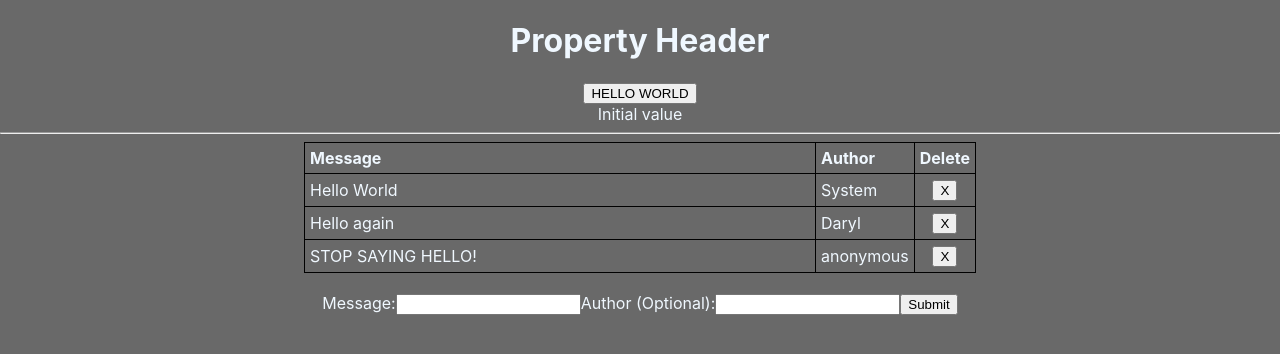
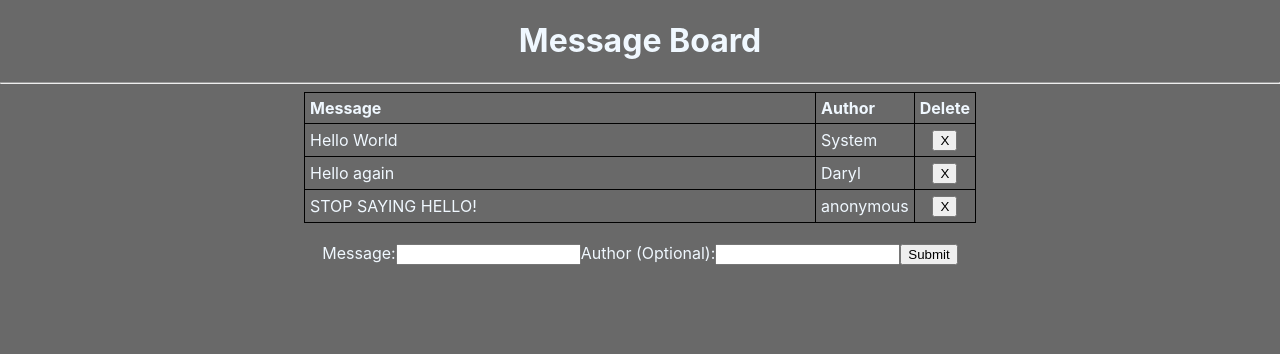
Before and after one commit to Lyraad/react-typescript-learning, a React (Create React App) app: page / in a window 1280 px wide. Shown: the top 354 px of the page. Built offline with nearby package versions, Linux system fonts and the light colour scheme.

Commit message:
Remove test button component and variable

```diff
--- a/src/App.tsx
+++ b/src/App.tsx
@@ -1,24 +1,12 @@
 import React from "react";
 import "./App.css";
 import Header from "./components/Header";
-import Button from "./components/Button";
 import MessageBoard from "./components/MessageBoard";
-import { useState } from "react";
 
 function App() {
-  const [testVar, updateTestVar] = useState("Initial value");
-
-  const testFunc = function (input: string): string {
-    let output = `Button clicked - ${input}`;
-    updateTestVar("Modified");
-    return output;
-  };
-
   return (
     <div className="App">
-      <Header content="Property Header" />
-      <Button buttonText="HELLO WORLD" testFunc={testFunc} />
-      {testVar}
+      <Header content="Message Board" />
       <hr />
       <MessageBoard />
     </div>
--- a/src/components/Button.tsx
+++ /dev/null
@@ -1,18 +0,0 @@
-import React from "react";
-
-interface props {
-  buttonText: string;
-  testFunc(input: string): string;
-}
-
-const Button = ({ buttonText, testFunc }: props) => {
-  return (
-    <div>
-      <button onClick={() => console.log(testFunc("TEST2"))}>
-        {buttonText}
-      </button>
-    </div>
-  );
-};
-
-export default Button;
--- a/src/components/Message.tsx
+++ b/src/components/Message.tsx
@@ -1,4 +1,4 @@
-import React, { ReactEventHandler } from "react";
+import React from "react";
 
 interface props {
   content: string;
```
